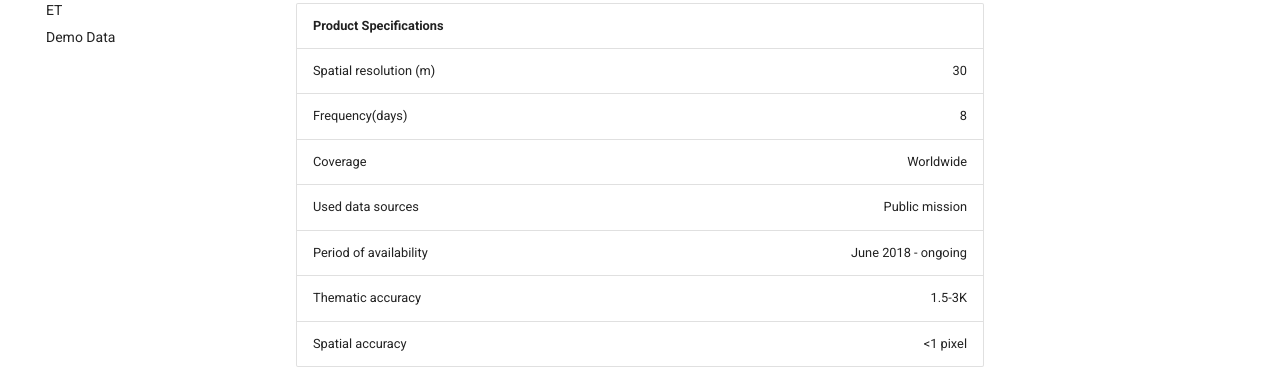
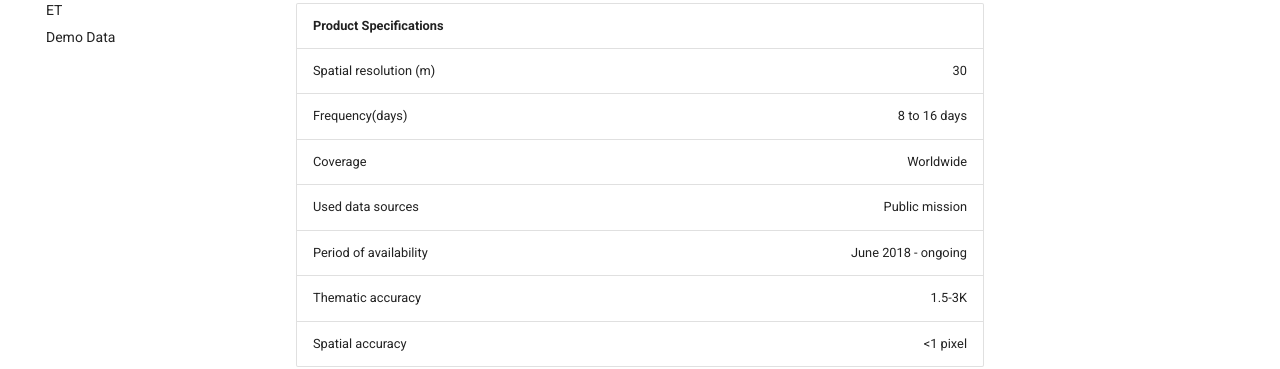
Before and after one commit to constellr/product-lst, an MkDocs documentation site: the page built from docs/lst.md, in a window 1280 px wide and 900 px high, scrolled down 388 px. Shown: the part 152-521 px from the top of the window. Built offline with MkDocs 1.6.1 and Material for MkDocs 9.7.7, drawn with Linux system fonts in a browser that asks for light colours; comment, search, counter and statistics services are not loaded; the version menu is left out.

Commit message:
8 to 16 days

```diff
--- a/docs/lst.md
+++ b/docs/lst.md
@@ -20,7 +20,7 @@ per scene:
 | Product Specifications                |                       |
 |---                                    |----:                  |
 | Spatial resolution (m)                | 30                    |
-| Frequency(days)                       | 8                     |
+| Frequency(days)                       | 8 to 16 days          |
 | Coverage                              | Worldwide             |
 | Used data sources                     | Public mission        |
 | Period of availability                | June 2018 - ongoing   |
```
Also changed, not shown: docs/et.md (+1 -1 lines).
